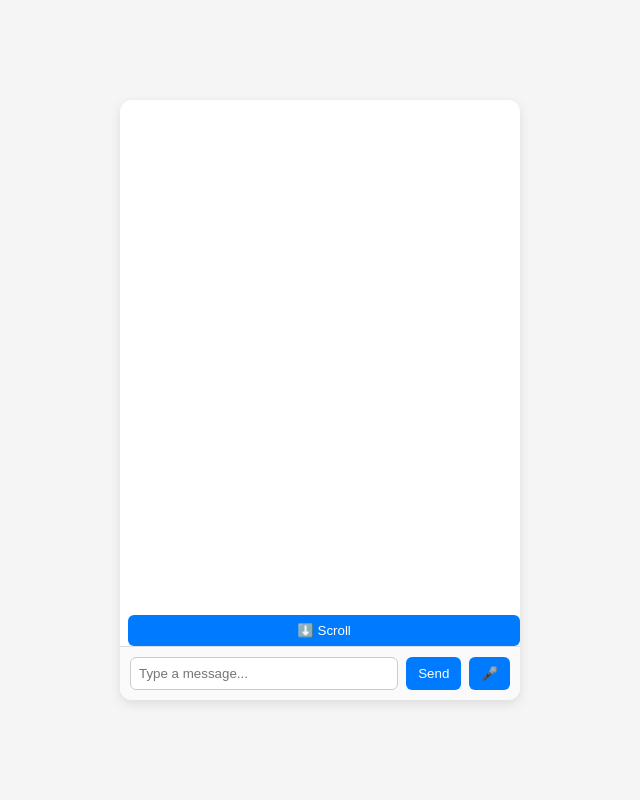
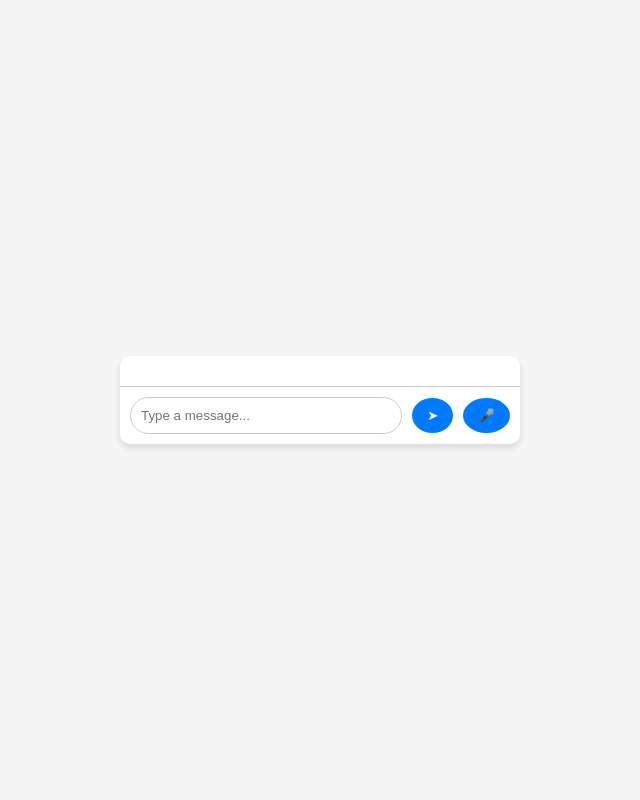
Before and after one commit to freedombydesign/freedom-chatbot, a Flask app: page / in a window 1280 px wide. Shown: the whole page, without its empty margins (320-960 px from the left). Run offline with Flask 3, Linux system fonts and the light colour scheme.

Commit message:
Update index.html

```diff
--- a/templates/index.html
+++ b/templates/index.html
@@ -1,190 +1,166 @@
 <!DOCTYPE html>
 <html lang="en">
 <head>
-  <meta charset="UTF-8">
-  <meta name="viewport" content="width=device-width, initial-scale=1.0">
-  <title>Chatbot</title>
+  <meta charset="UTF-8" />
+  <meta name="viewport" content="width=device-width, initial-scale=1.0" />
+  <title>Chatbot with Voice</title>
   <style>
     body {
       font-family: Arial, sans-serif;
-      background: #f5f5f5;
+      background-color: #f4f4f4;
       display: flex;
       justify-content: center;
       align-items: center;
       height: 100vh;
       margin: 0;
     }
-    #chat-container {
+    .chat-container {
       width: 400px;
-      height: 600px;
-      background: white;
-      border-radius: 12px;
-      box-shadow: 0 4px 12px rgba(0,0,0,0.1);
+      background: #fff;
+      border-radius: 10px;
+      box-shadow: 0 4px 6px rgba(0,0,0,0.1);
       display: flex;
       flex-direction: column;
       overflow: hidden;
     }
-    #messages {
+    .chat-box {
       flex: 1;
-      padding: 10px;
+      padding: 15px;
       overflow-y: auto;
       scroll-behavior: smooth;
     }
-    .message {
-      margin: 8px 0;
+    .chat-message {
+      margin: 10px 0;
       padding: 10px;
       border-radius: 8px;
       max-width: 75%;
+      word-wrap: break-word;
     }
-    .user {
+    .user-message {
       background: #007bff;
-      color: white;
-      margin-left: auto;
+      color: #fff;
+      align-self: flex-end;
     }
-    .bot {
-      background: #eaeaea;
-      margin-right: auto;
+    .bot-message {
+      background: #e9ecef;
+      color: #000;
+      align-self: flex-start;
     }
-    #input-area {
+    .input-container {
       display: flex;
       padding: 10px;
-      border-top: 1px solid #ddd;
-      background: #fafafa;
+      border-top: 1px solid #ccc;
+      align-items: center;
     }
-    #input {
+    #user-input {
       flex: 1;
-      padding: 8px;
+      padding: 10px;
       border: 1px solid #ccc;
-      border-radius: 6px;
+      border-radius: 20px;
       outline: none;
     }
     button {
-      margin-left: 8px;
-      padding: 8px 12px;
+      margin-left: 10px;
+      padding: 10px 15px;
       border: none;
-      border-radius: 6px;
+      border-radius: 50%;
       background: #007bff;
       color: white;
       cursor: pointer;
-    }
-    #mic-button.recording {
-      background: #ff4b5c;
-    }
-    /* Waveform animation */
-    #waveform {
-      display: none;
+      display: flex;
       align-items: center;
       justify-content: center;
-      gap: 2px;
-      margin-left: 8px;
     }
-    .bar {
-      width: 4px;
-      height: 10px;
-      background: #007bff;
-      animation: pulse 1s infinite ease-in-out;
+    button:hover {
+      background: #0056b3;
     }
-    .bar:nth-child(2) {
-      animation-delay: 0.2s;
-    }
-    .bar:nth-child(3) {
-      animation-delay: 0.4s;
+    .mic-button.recording {
+      background: red;
+      animation: pulse 1.5s infinite;
     }
     @keyframes pulse {
-      0%, 100% { height: 10px; }
-      50% { height: 20px; }
+      0% { box-shadow: 0 0 0 0 rgba(255,0,0, 0.5); }
+      70% { box-shadow: 0 0 0 10px rgba(255,0,0, 0); }
+      100% { box-shadow: 0 0 0 0 rgba(255,0,0, 0); }
     }
   </style>
 </head>
 <body>
-  <div id="chat-container">
-    <div id="messages"></div>
-    <button onclick="scrollToBottom()">⬇️ Scroll</button>
-    <div id="input-area">
-      <input id="input" type="text" placeholder="Type a message..." />
-      <button onclick="sendMessage()">Send</button>
-      <button id="mic-button" onclick="toggleRecording()">🎤</button>
-      <div id="waveform">
-        <div class="bar"></div>
-        <div class="bar"></div>
-        <div class="bar"></div>
-      </div>
+  <div class="chat-container">
+    <div class="chat-box" id="chat-box"></div>
+    <div class="input-container">
+      <input id="user-input" type="text" placeholder="Type a message..." />
+      <button onclick="sendMessage()">➤</button>
+      <button class="mic-button" id="mic-button">🎤</button>
     </div>
   </div>
 
   <script>
-    const messagesDiv = document.getElementById("messages");
-    const input = document.getElementById("input");
+    const chatBox = document.getElementById("chat-box");
+    const userInput = document.getElementById("user-input");
     const micButton = document.getElementById("mic-button");
-    const waveform = document.getElementById("waveform");
-    let recognition;
-    let isRecording = false;
 
-    function appendMessage(content, sender) {
-      const div = document.createElement("div");
-      div.classList.add("message", sender);
-      div.textContent = content;
-      messagesDiv.appendChild(div);
-      scrollToBottom();
+    function addMessage(message, className) {
+      const msgDiv = document.createElement("div");
+      msgDiv.classList.add("chat-message", className);
+      msgDiv.innerText = message;
+      chatBox.appendChild(msgDiv);
+      chatBox.scrollTop = chatBox.scrollHeight;
     }
 
     async function sendMessage() {
-      const text = input.value;
-      if (!text) return;
-      appendMessage(text, "user");
-      input.value = "";
-      const res = await fetch("/chat", {
+      const message = userInput.value.trim();
+      if (!message) return;
+      addMessage(message, "user-message");
+      userInput.value = "";
+
+      const response = await fetch("/chat", {
         method: "POST",
         headers: { "Content-Type": "application/json" },
-        body: JSON.stringify({ message: text })
+        body: JSON.stringify({ message })
       });
-      const data = await res.json();
-      appendMessage(data.reply, "bot");
-    }
 
-    function scrollToBottom() {
-      messagesDiv.scrollTop = messagesDiv.scrollHeight;
-    }
-
-    function toggleRecording() {
-      if (isRecording) {
-        recognition.stop();
-        micButton.classList.remove("recording");
-        waveform.style.display = "none";
-        isRecording = false;
-      } else {
-        startRecording();
+      const data = await response.json();
+      if (data.reply) {
+        addMessage(data.reply, "bot-message");
       }
     }
 
-    function startRecording() {
-      if (!('webkitSpeechRecognition' in window)) {
-        alert("Your browser doesn't support speech recognition");
-        return;
-      }
+    // Voice input
+    let recognition;
+    if ("webkitSpeechRecognition" in window) {
       recognition = new webkitSpeechRecognition();
+      recognition.continuous = true;
+      recognition.interimResults = true;
       recognition.lang = "en-US";
-      recognition.interimResults = false;
-      recognition.continuous = true; // Extend recording time
 
-      recognition.onstart = () => {
-        micButton.classList.add("recording");
-        waveform.style.display = "flex";
+      recognition.onresult = (event) => {
+        let interimTranscript = "";
+        for (let i = event.resultIndex; i < event.results.length; i++) {
+          if (event.results[i].isFinal) {
+            const transcript = event.results[i][0].transcript.trim();
+            userInput.value = transcript;
+            sendMessage();
+          } else {
+            interimTranscript += event.results[i][0].transcript;
+            userInput.value = interimTranscript;
+          }
+        }
       };
 
-      recognition.onresult = (event) => {
-        const transcript = event.results[event.results.length - 1][0].transcript;
-        appendMessage(transcript, "user");
-        fetch("/chat", {
-          method: "POST",
-          headers: { "Content-Type": "application/json" },
-          body: JSON.stringify({ message: transcript })
-        })
-        .then(res => res.json())
-        .then(data => appendMessage(data.reply, "bot"));
-      };
-
-      recognition.onend = () => {
-        micButton.classList.remove("recording");
-        waveform.style.display = "none";
-        isRecording = false;
+      micButton.addEventListener("click", () => {
+        if (micButton.classList.contains("recording")) {
+          recognition.stop();
+          micButton.classList.remove("recording");
+        } else {
+          recognition.start();
+          micButton.classList.add("recording");
+        }
+      });
+    } else {
+      micButton.disabled = true;
+      micButton.innerText = "❌";
+    }
+  </script>
+</body>
+</html>
```
